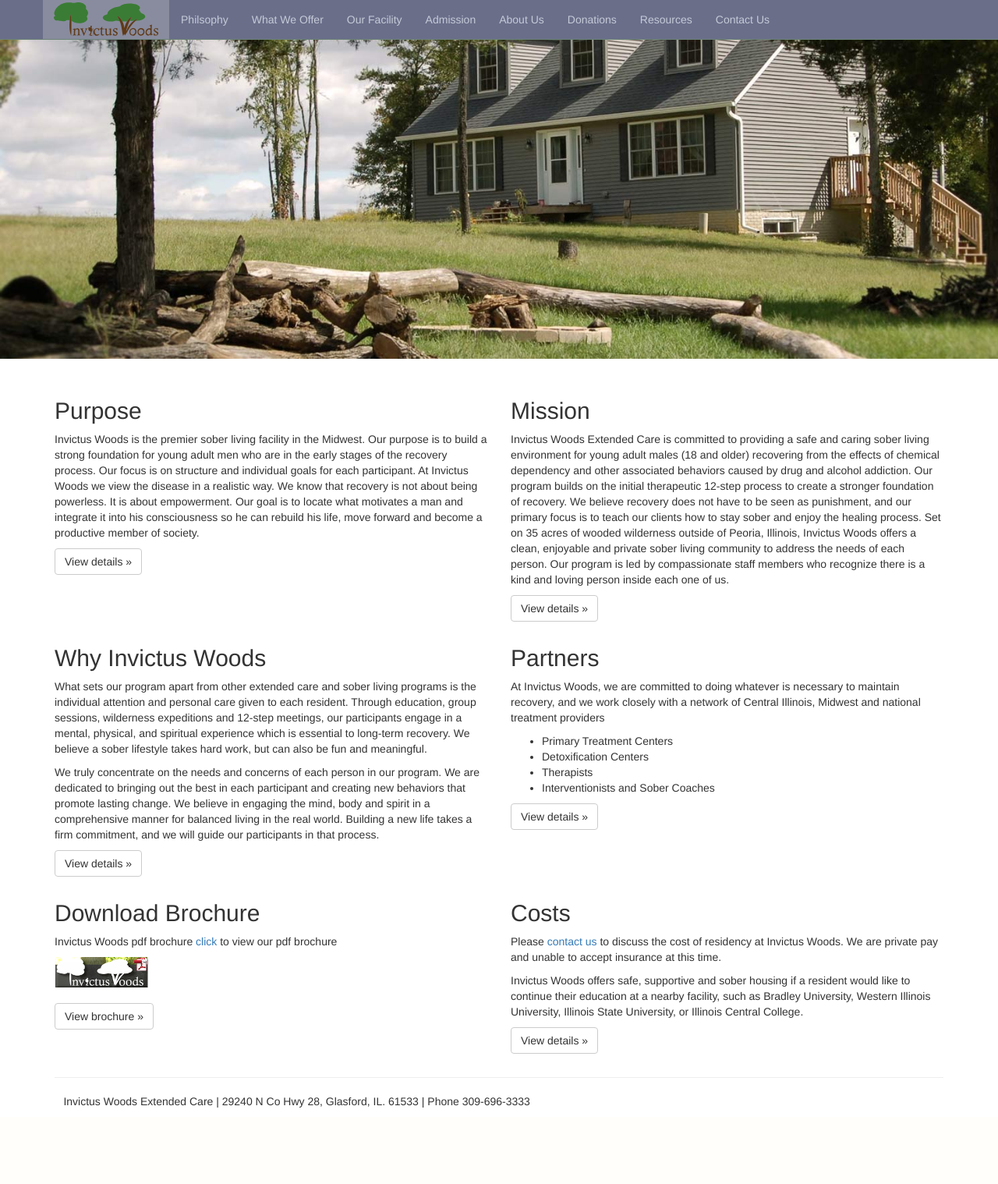
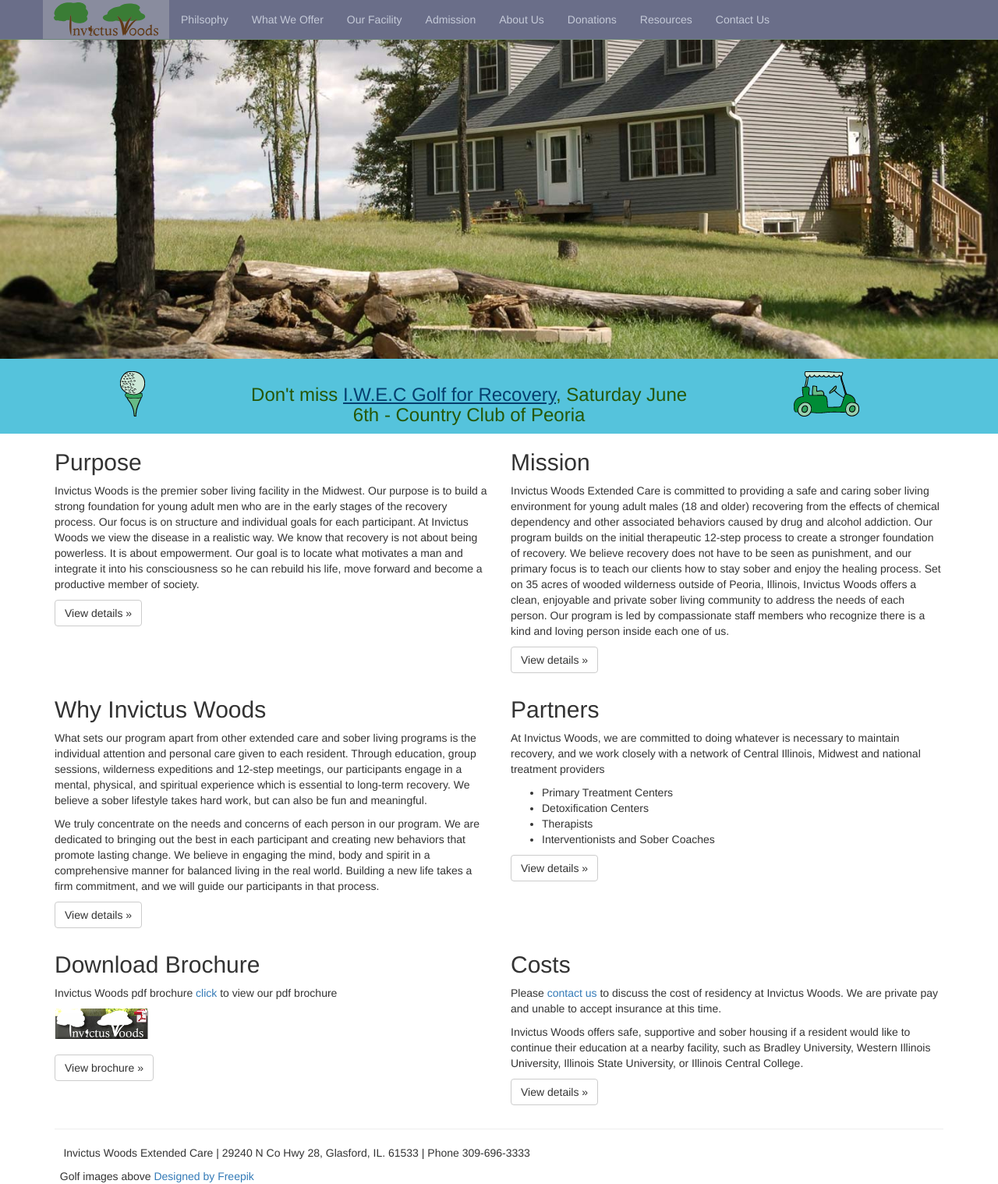
Before and after one commit to romines/invictus, a PHP site: page / in a window 1280 px wide. Shown: the whole page at 78% size. Before the commit the page ends 1420 px from the top, so only its background shows below. Run offline with PHP 8.4, Linux system fonts and the light colour scheme; data that the repository does not hold is empty.

Commit message:
Promotion for golf event

```diff
--- a/about.php
+++ b/about.php
@@ -42,7 +42,7 @@ $description = "Dr. Ron and Camilla Rabjohns started Invictus Woods in 2011 to p
 			<div class="col-md-11">
 				<h2>Staff</h2>
 				<h3>Dr. Ronald Rabjohns and Camilla Rabjohns</h3>
-				<p>Dr. Ron Rabjohns is a cardiologist and Camilla Rabjohns is a registered nurse.  Ron and Camilla know how important an extended care program is in developing maturity and stability after the initial recovery from addiction.  Supporting Invictus Woods is their way of giving back. Ron and Camilla are both active in the local Al-Anon community and frequently lead meetings. Camilla also travels to treatment centers and attends major conferences to continue learning.</p>
+				<p>Dr. Ron Rabjohns is a cardiologist and Camilla Rabjohns is a registered nurse. Camilla is a National Certified Recovery Specialist (NCRS), and received the 2015 Humanitarian Award from the Illinois State Medical Society Alliance. Ron and Camilla know how important an extended care program is in developing maturity and stability after the initial recovery from addiction.  Supporting Invictus Woods is their way of giving back. Ron and Camilla are both active in the local Al-Anon community and frequently lead meetings. Camilla also travels to treatment centers and attends major conferences to continue learning.</p>
 
 			</div>
 		</div>
--- a/index.php
+++ b/index.php
@@ -6,7 +6,16 @@ include 'header.php'; ?>
     <!-- Main jumbotron for a primary marketing message or call to action -->
     <div class="jumbotron">
     </div>
+		<div id="homeGolf">
+			<img src='images/ball_tee.png' class="left">
+			<div id="insideGolf">
 
+				<h3>Don't miss <a href="images/IWEC-Golf_for_Recovery.pdf" target="_blank">I.W.E.C Golf for Recovery</a>, Saturday June 6th - Country Club of Peoria</h3>
+
+			</div>
+			<img src='images/golfcart.png' class="right">
+			<div class="clear"></div>
+		</div>
     <div class="container">
       <!-- Example row of columns -->
       <div class="row">
@@ -66,5 +75,6 @@ include 'header.php'; ?>
 
 
 <?php include 'footer.php'; ?>
+<div style="margin-left: 6%">Golf images above <a href="http://www.freepik.com/free-vector/hand-drawn-golf-vectors_735559.htm">Designed by Freepik</a></div>
 
 <script>$('body').addClass('home');</script>
--- a/style.css
+++ b/style.css
@@ -65,6 +65,10 @@
 		float: none;
 		margin: 0 auto;
 	}
+}
+
+.clear {
+	clear: both;
 }
 
 /* Jumbotron backgrounds: unique banner image for each page. */
@@ -142,6 +146,48 @@
 	margin: 0 auto;
 }
 
+#homeGolf {
+
+	text-align: center;
+	margin-top: -30px;
+	background-color: #55C3DC;
+}
+#homeGolf a {
+	color: #063F6F;
+	text-decoration: underline;
+}
+
+#homeGolf img {
+	float: left;
+	margin-top: 1.23%;
+}
+
+@media only screen and (max-width : 564px) {
+	#homeGolf img {
+		max-height: 40px;
+	}
+}
+
+#homeGolf img.left {
+	margin-left: 12%;
+}
+
+#insideGolf {
+	display: inline-block;
+	float: left;
+	margin-left: 10%;
+	max-width: 45%;
+}
+
+#homeGolf img.right {
+	margin-left: 10%;
+}
+
+#homeGolf h3 {
+	padding-top: 13px;
+	color: #255706;
+}
+
 #aboutBrochure {
 	float: right;
 	padding-right: 25%;
```
Also changed, not shown: donations.php (+6 -1 lines), images/ball_tee.png (added), images/golf_pdf_thumb.jpg (added), images/golfcart.png (added), 1 other file.
